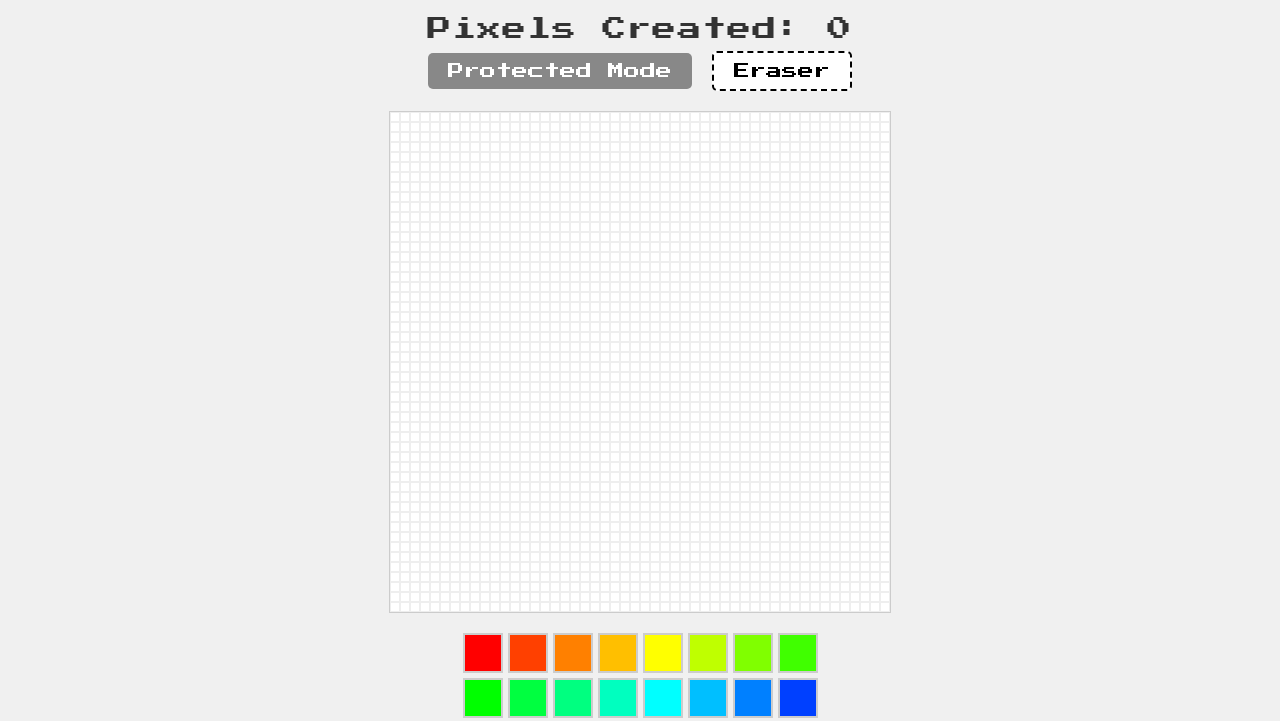
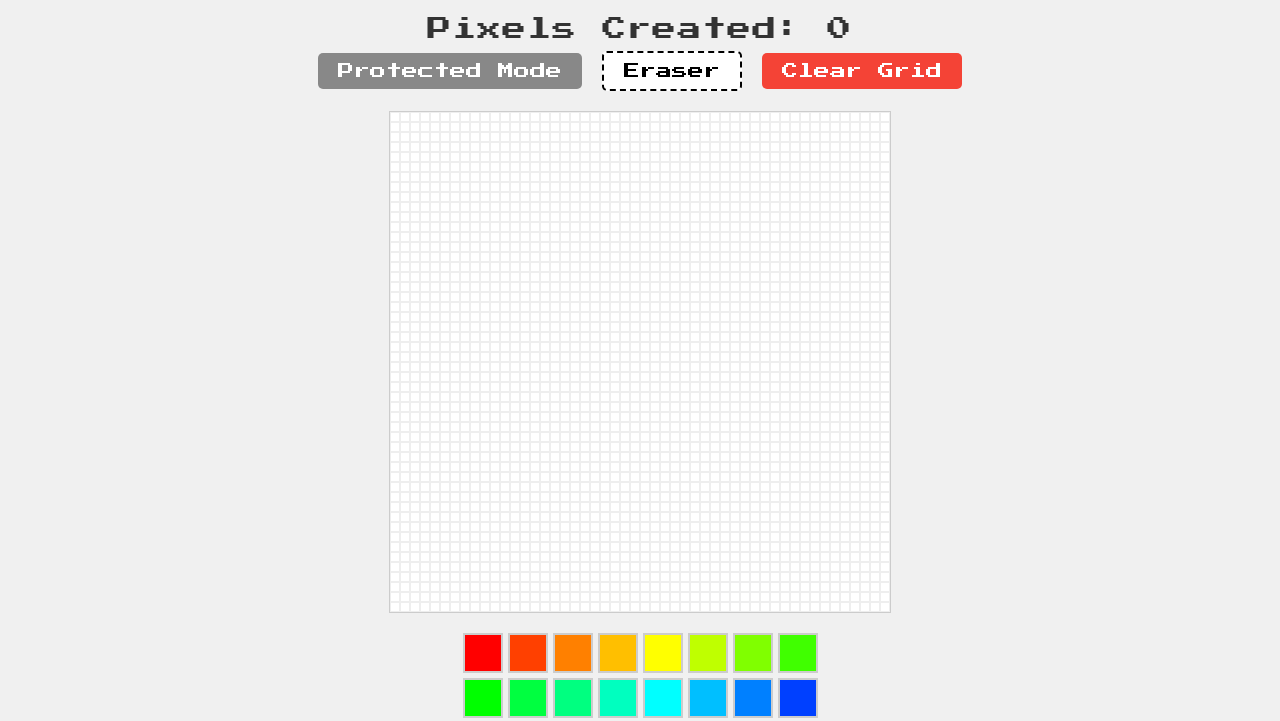
Before and after one commit to ricp/pixel-art-creator, a plain HTML site: page index.html in a window 1280 px wide. Shown: the part 79-800 px from the top of the page. Drawn offline with Linux system fonts and the light colour scheme.

Commit message:
Add clear grid

```diff
--- a/index.html
+++ b/index.html
@@ -82,6 +82,20 @@
         color: #333;
       }
 
+      /* Clear Grid Button */
+      #clear-grid {
+        font-family: "Press Start 2P", cursive;
+        padding: 10px 20px;
+        font-size: 16px;
+        cursor: pointer;
+        text-align: center;
+        background-color: #f44336; /* Red for clear action */
+        color: white;
+        border: none;
+        border-radius: 5px;
+        transition: background-color 0.3s ease;
+      }
+
       /* Grid Container */
       #grid {
         display: grid;
@@ -150,6 +164,7 @@
     <div id="controls">
       <button id="protected-mode">Protected Mode</button>
       <button id="eraser">Eraser</button>
+      <button id="clear-grid">Clear Grid</button>
     </div>
 
     <!-- Grid -->
@@ -170,7 +185,7 @@
         grid.appendChild(cell);
       }
 
-      // Initialize the color palette with 32 colors
+      // Initialize the color palette with 32 colors, including black and white
       const paletteColors = [
         "#FF0000",
         "#FF4000",
@@ -204,6 +219,8 @@
         "#008040",
         "#008080",
         "#004080",
+        "#000000",
+        "#FFFFFF", // Added black and white
       ];
 
       const palette = document.getElementById("palette");
@@ -252,6 +269,21 @@
         selectedColor = "white";
       });
 
+      // Handle Clear Grid with Confirmation
+      const clearGridButton = document.getElementById("clear-grid");
+      clearGridButton.addEventListener("click", function () {
+        const confirmClear = confirm(
+          "Are you sure you want to clear the grid?"
+        );
+        if (confirmClear) {
+          grid.querySelectorAll(".cell").forEach((cell) => {
+            cell.style.backgroundColor = "";
+          });
+          pixelCount = 0;
+          updateCounter();
+        }
+      });
+
       // Update pixel counter
       function updateCounter() {
         document.getElementById("counter").textContent =
```
